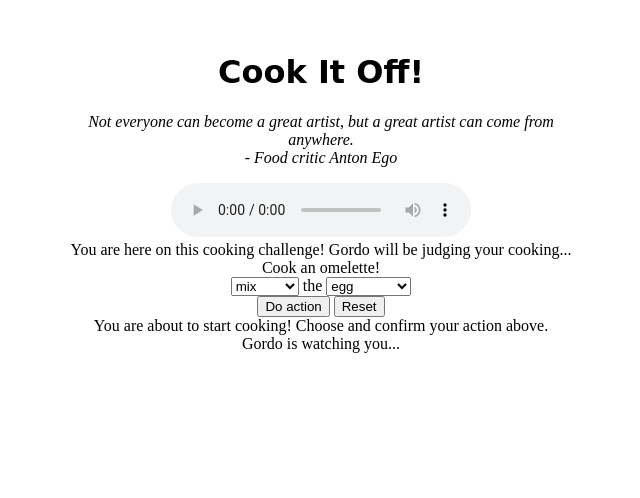
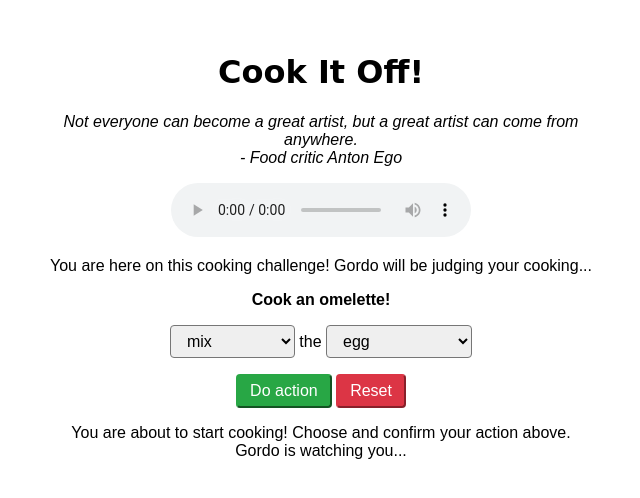
Before and after one commit to pncnmnp/Cook-It-Off, a Flask app: page / in a window 1280 px wide. Shown: the top 498 px of the page, without its empty margins (319-959 px from the left). Run offline with Flask 2, Linux system fonts and the light colour scheme; some libraries are stand-ins or nearby versions.

Commit message:
Update CSS

```diff
--- a/flask/templates/index.html
+++ b/flask/templates/index.html
@@ -1,4 +1,5 @@
 <!DOCTYPE html>
+
 <head>
   <title>Gordo's cooking challenge!</title>
   <style>
@@ -7,18 +8,60 @@
       padding: 2rem;
       margin: auto;
       text-align: center;
+      font-family: sans-serif;
     }
+
     h1 {
       text-align: center;
       font-family: cursive;
     }
+
     h2 {
       font-style: italic;
       text-align: center;
     }
+
     blockquote {
       text-align: center;
       font-style: italic;
+    }
+
+    #intro,
+    #challenge {
+      margin-top: 1rem;
+      margin-bottom: 1rem;
+    }
+
+    #challenge {
+      font-weight: bold;
+    }
+
+    select {
+      padding: 0.375rem 2.25rem 0.375rem 0.75rem;
+      font-size: 1rem;
+      border-radius: 0.25rem;
+    }
+
+    input[type=button] {
+      margin-top: 1rem;
+      margin-bottom: 1rem;
+      border-radius: 0.25rem;
+      font-weight: 400;
+      font-size: 1rem;
+      padding: 0.375rem 0.75rem;
+      cursor: pointer;
+    }
+
+    .btn-success {
+      color: #fff;
+      background-color: #28a745;
+      border-color: #28a745;
+    }
+
+    .btn-danger {
+      color: #fff;
+      background-color: #dc3545;
+      border-color: #dc3545;
     }
   </style>
 </head>
@@ -159,6 +202,7 @@
     }
   }
 </script>
+
 <body onload="load_body()">
   <h1>Cook It Off!</h1>
   <blockquote>
@@ -168,10 +212,7 @@
     - Food critic Anton Ego
   </blockquote>
   <audio autoplay controls>
-    <source
-      src="{{ url_for('static', filename='donau.mp3') }}"
-      type="audio/mpeg"
-    />
+    <source src="{{ url_for('static', filename='donau.mp3') }}" type="audio/mpeg" />
   </audio>
 
   <div id="intro">
@@ -201,8 +242,8 @@
       <option value="serve">serve</option>
     </select>
   </form>
-  <input id="do_action" type="button" value="Do action" onclick="thing()" />
-  <input id="reset" type="button" value="Reset" onclick="reset()" />
+  <input id="do_action" type="button" value="Do action" class="btn-success" onclick="thing()" />
+  <input id="reset" type="button" value="Reset" class="btn-danger" onclick="reset()" />
   <div id="lastaction">
     You are about to start cooking! Choose and confirm your action above.
   </div>
```
